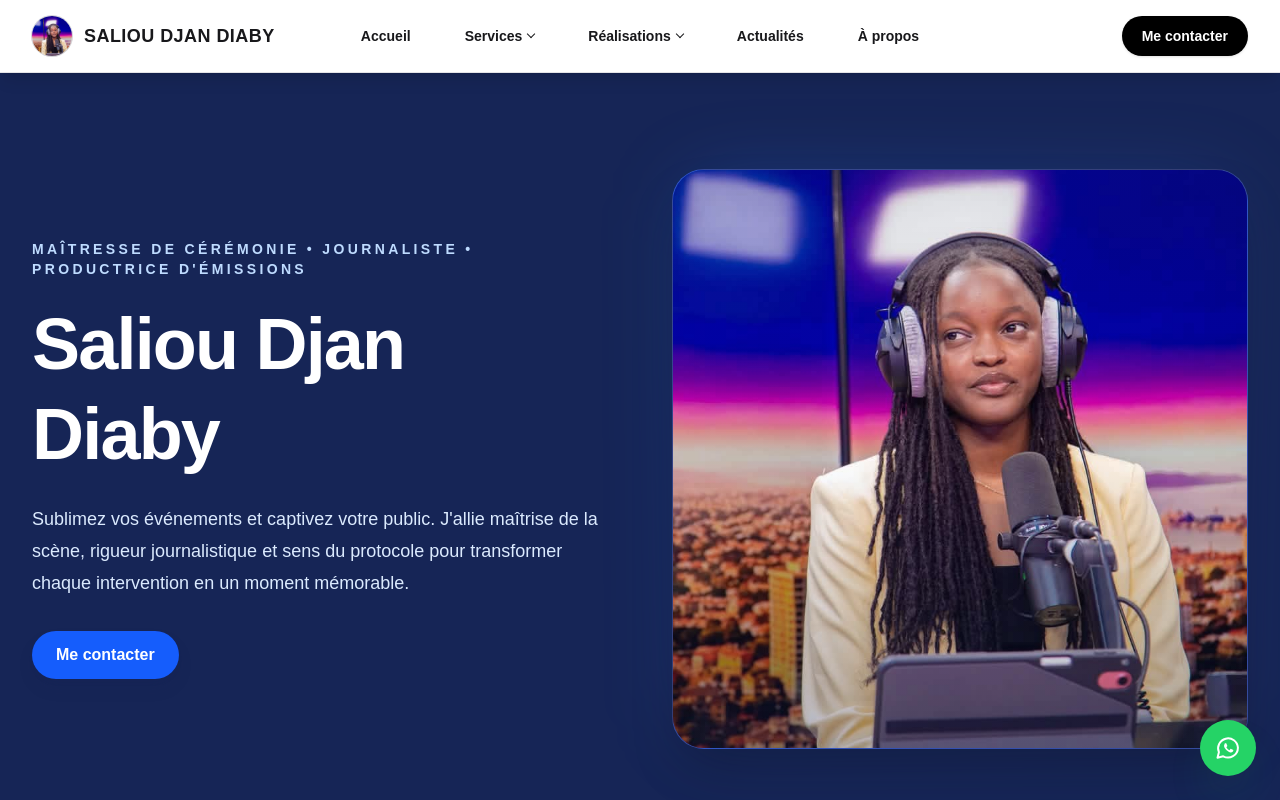
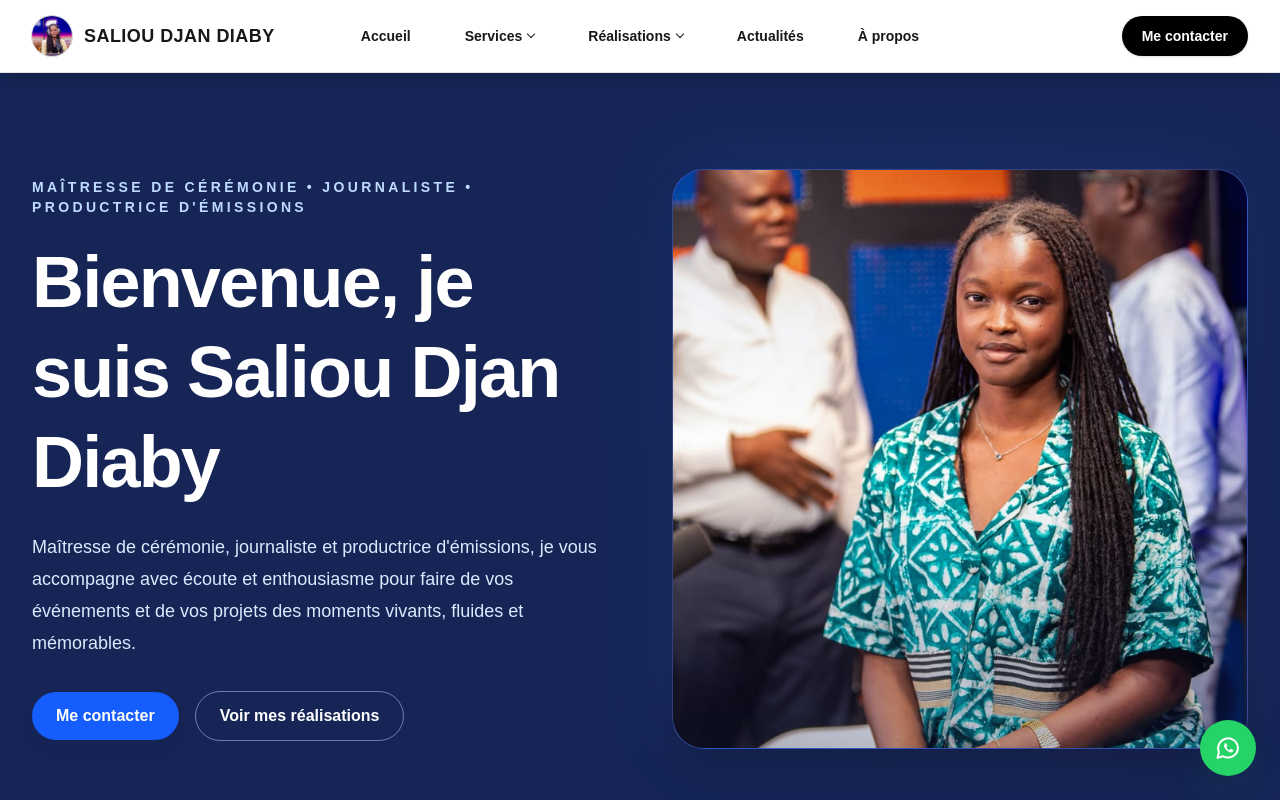
Before and after one commit to IbrahimaSall2026/saliou-djan-diaby, a Next.js app: page / in a window 1280 px wide. Shown: the top 800 px of the page. Built offline with nearby package versions, Linux system fonts and the light colour scheme.

Commit message:
Mise a jour hero section avec hero-profile.jpg et texte accueillant

```diff
--- a/src/components/main/Hero.tsx
+++ b/src/components/main/Hero.tsx
@@ -10,19 +10,25 @@ export default function Hero() {
 						MAÎTRESSE DE CÉRÉMONIE • JOURNALISTE • PRODUCTRICE D&apos;ÉMISSIONS
 					</p>
 					<h1 className="max-w-2xl text-4xl font-bold leading-tight tracking-tight text-white sm:text-5xl md:text-6xl lg:text-7xl">
-						Saliou Djan Diaby
+						Bienvenue, je suis Saliou Djan Diaby
 					</h1>
 					<p className="mt-6 max-w-xl text-base leading-8 text-blue-100 sm:text-lg">
-						Sublimez vos événements et captivez votre public. J&apos;allie
-						maîtrise de la scène, rigueur journalistique et sens du protocole
-						pour transformer chaque intervention en un moment mémorable.
+						Maîtresse de cérémonie, journaliste et productrice d&apos;émissions,
+						je vous accompagne avec écoute et enthousiasme pour faire de vos
+						événements et de vos projets des moments vivants, fluides et mémorables.
 					</p>
-					<div className="mt-8">
+					<div className="mt-8 flex flex-wrap items-center gap-3 sm:gap-4">
 						<Link
 							href="/contact"
 							className="inline-flex items-center rounded-full bg-blue-600 px-6 py-3 font-semibold text-white shadow-lg shadow-blue-950/30 transition-colors duration-300 hover:bg-blue-500 focus-visible:outline-2 focus-visible:outline-offset-4 focus-visible:outline-white"
 						>
 							Me contacter
+						</Link>
+						<Link
+							href="/realisations"
+							className="inline-flex items-center rounded-full border border-blue-200/50 px-6 py-3 font-semibold text-white transition-colors duration-300 hover:bg-white/10 focus-visible:outline-2 focus-visible:outline-offset-4 focus-visible:outline-white"
+						>
+							Voir mes réalisations
 						</Link>
 					</div>
 				</div>
@@ -34,8 +40,8 @@ export default function Hero() {
 					/>
 					<div className="absolute inset-0 overflow-hidden rounded-[2rem] border border-blue-300/20 bg-gradient-to-br from-blue-800 to-indigo-950 shadow-2xl shadow-black/30">
 						<Image
-							src="/images/portrait-saliou.jpg"
-							alt="Portrait de Saliou Djan Diaby en studio radio"
+							src="/images/hero-profile.jpg"
+							alt="Saliou Djan Diaby lors d’une rencontre professionnelle"
 							fill
 							sizes="(max-width: 768px) 100vw, 576px"
 							preload
```
